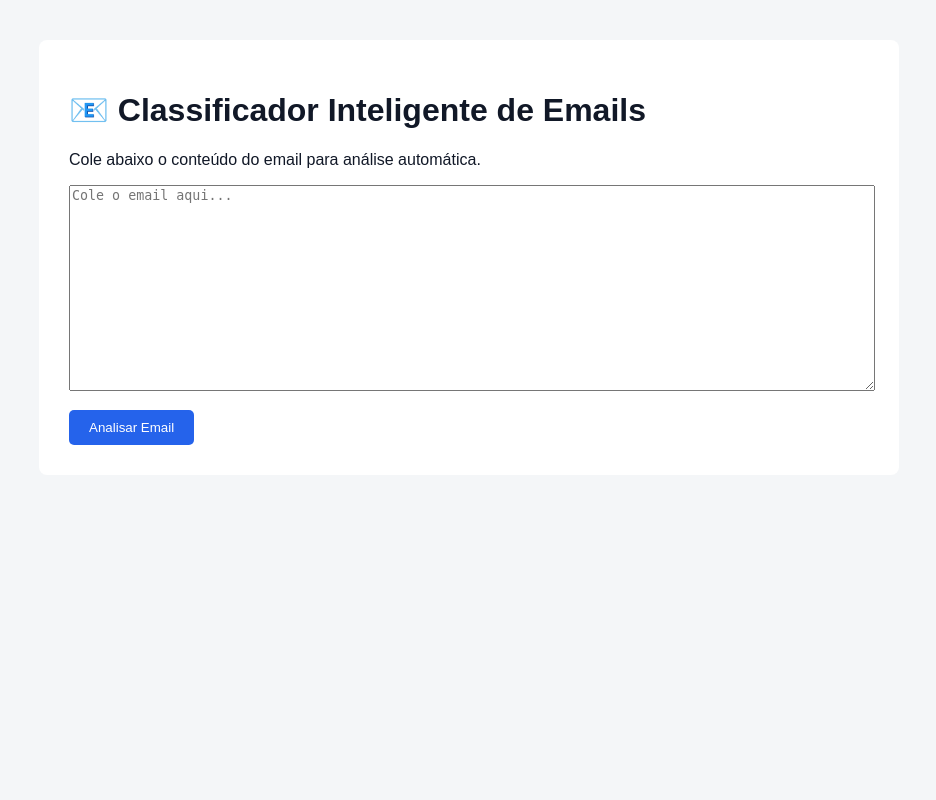
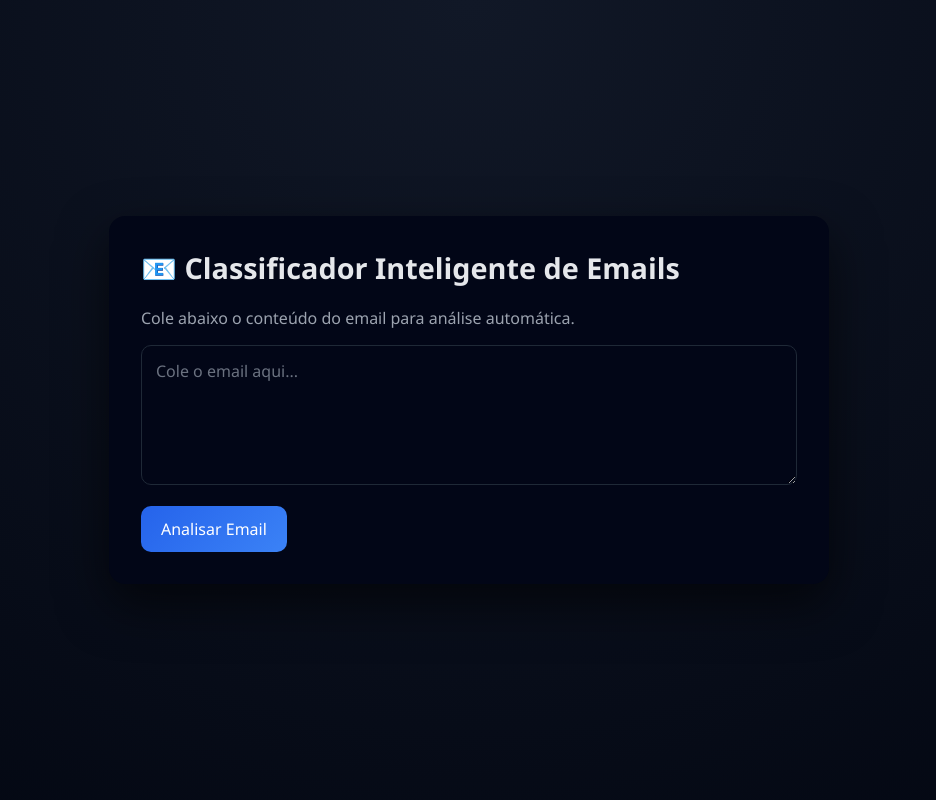
Before and after one commit to Cainan-bn/email-classifier, a Flask app: page / in a window 1280 px wide. Shown: the whole page, without its empty margins (171-1107 px from the left). Run offline with Flask 3, Linux system fonts and the light colour scheme.

Commit message:
Melhorias visuais e dark mode

```diff
--- a/static/style.css
+++ b/static/style.css
@@ -1,47 +1,90 @@
+* {
+    box-sizing: border-box;
+    font-family: "Segoe UI", Roboto, Arial, sans-serif;
+}
+
 body {
-    font-family: Arial, sans-serif;
-    background: #f4f6f8;
-    color: #111827;
+    margin: 0;
+    min-height: 100vh;
+    background: radial-gradient(circle at top, #111827, #030712);
+    display: flex;
+    justify-content: center;
+    align-items: center;
+    color: #e5e7eb;
 }
 
 .container {
-    max-width: 800px;
-    margin: 40px auto;
-    background: white;
-    padding: 30px;
-    border-radius: 8px;
+    background-color: #020617;
+    width: 100%;
+    max-width: 720px;
+    padding: 32px;
+    border-radius: 16px;
+    box-shadow: 0 20px 50px rgba(0, 0, 0, 0.6);
+}
+
+h1 {
+    margin-top: 0;
+    font-size: 1.8rem;
+}
+
+p {
+    color: #9ca3af;
 }
 
 textarea {
     width: 100%;
-    height: 200px;
-    margin-bottom: 15px;
+    min-height: 140px;
+    background-color: #020617;
+    color: #f9fafb;
+    border: 1px solid #1f2937;
+    border-radius: 10px;
+    padding: 14px;
+    font-size: 1rem;
+    resize: vertical;
+}
+
+textarea::placeholder {
+    color: #6b7280;
 }
 
 button {
-    padding: 10px 20px;
-    background: #2563eb;
+    margin-top: 16px;
+    padding: 12px 20px;
+    background: linear-gradient(135deg, #2563eb, #3b82f6);
+    border: none;
+    border-radius: 10px;
     color: white;
-    border: none;
-    border-radius: 5px;
+    font-size: 1rem;
     cursor: pointer;
+    transition: transform 0.15s ease, box-shadow 0.15s ease;
+}
+
+button:hover {
+    transform: translateY(-1px);
+    box-shadow: 0 8px 20px rgba(59, 130, 246, 0.35);
 }
 
 .resultado {
-    margin-top: 30px;
-    background: #eef2ff;
-    padding: 20px;
-    border-radius: 6px;
+    margin-top: 32px;
+    padding: 24px;
+    background-color: #020617;
+    border-radius: 14px;
+    border: 1px solid #1f2937;
+}
+
+.resultado h2 {
+    margin-top: 0;
+    color: #60a5fa;
 }
 
 pre {
-    background-color: #1f2937;
-    color: #f9fafb;
+    background-color: #020617;
+    border-radius: 10px;
     padding: 16px;
-    border-radius: 8px;
+    color: #e5e7eb;
     white-space: pre-wrap;
     word-wrap: break-word;
     overflow-wrap: break-word;
     line-height: 1.5;
-    font-size: 0.95rem;
+    border: 1px solid #1f2937;
 }
```
